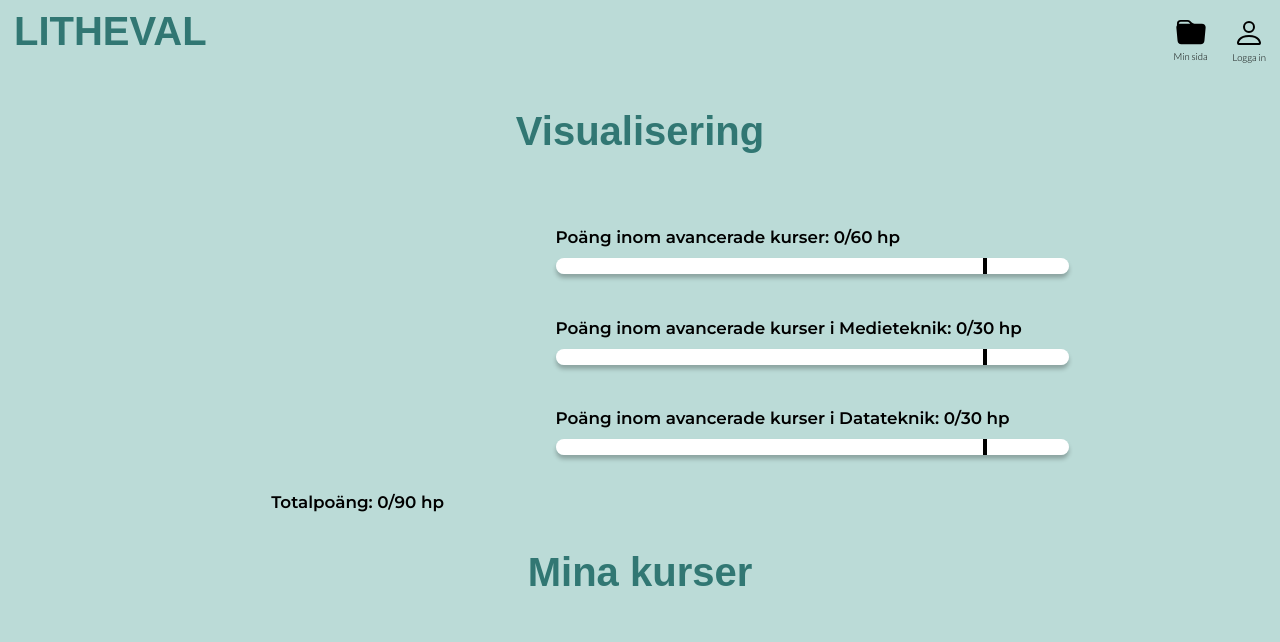
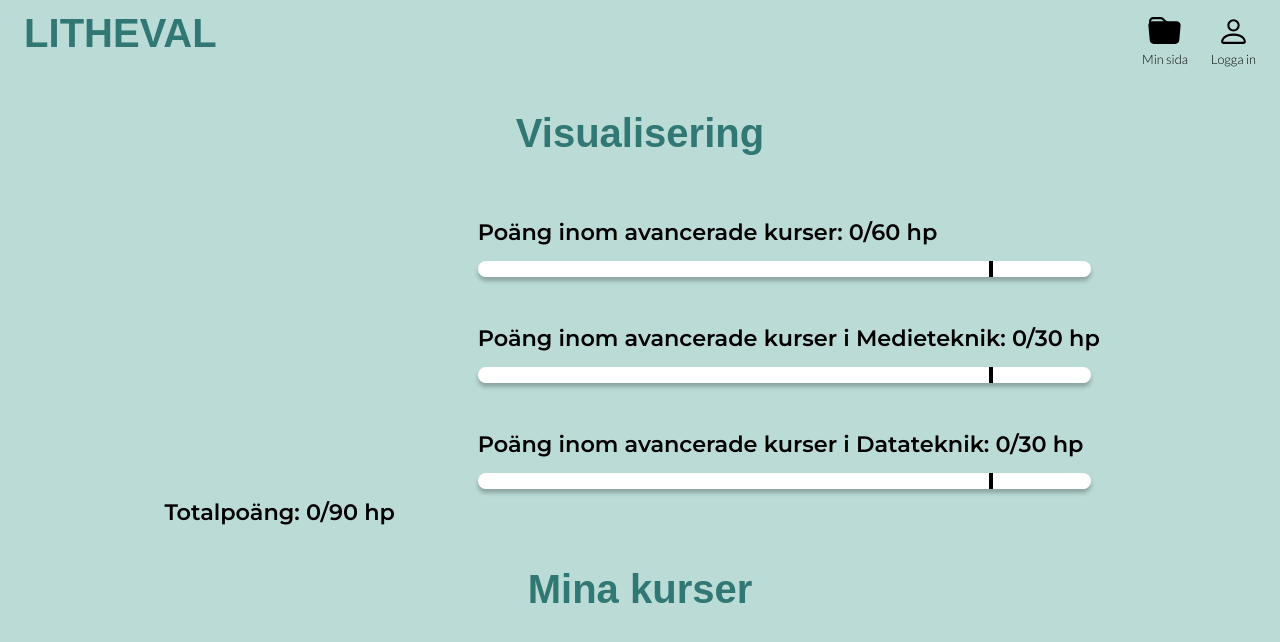
Before and after one commit to jronnefalk/lithe_val, a React (Create React App) app: page /minasidor in a window 1280 px wide. Shown: the top 642 px of the page. Built offline with nearby package versions, Linux system fonts and the light colour scheme; no server answers; some icons are missing; a web font is replaced by a local one.

Commit message:
Lite pill

```diff
--- a/src/App.js
+++ b/src/App.js
@@ -77,7 +77,7 @@ export default function App() {
             <span>
               {" "}
               <MenyKnapp onClick={handleClickMyPage}>
-                {isFilled ? <BsFolder size={31} /> : <BsFolderFill size={30} />}
+                {isFilled ? <BsFolder size={33} /> : <BsFolderFill size={33} />}
                 <MenyText>Min sida</MenyText>
               </MenyKnapp>{" "}
             </span>
--- a/src/components/GoogleAuth.js
+++ b/src/components/GoogleAuth.js
@@ -68,13 +68,13 @@ const GoogleAuth = () => {
     <>
       {!loggedIn && (
         <MenyKnapp onClick={googleSignin}>
-          <BsPerson size={32} /> <MenyText>Logga in</MenyText>
+          <BsPerson size={33} /> <MenyText>Logga in</MenyText>
         </MenyKnapp>
       )}
       {loggedIn && (
         <MenyKnapp onClick={googleSignout}>
           {" "}
-          <BsPersonFill size={32} /> <MenyText>Logga ut</MenyText>
+          <BsPersonFill size={33} /> <MenyText>Logga ut</MenyText>
         </MenyKnapp>
       )}
     </>
--- a/src/components/Kurs.js
+++ b/src/components/Kurs.js
@@ -146,12 +146,12 @@ export default function Kurs(props) {
 
         {isInFirebase ? (
           <TaBort onClick={handleDelete}>
-            <BsTrash3Fill size={20} />
+            <BsTrash3Fill size={24} />
           </TaBort>
         ) : (
           <Dropdown>
             <DropdownB>
-              <BsFolderPlus size={20} />
+              <BsFolderPlus size={24} />
             </DropdownB>
             <DropdownMenu>
               <DropdownItem
--- a/src/styles/Container.styled.js
+++ b/src/styles/Container.styled.js
@@ -65,10 +65,11 @@ export const MenyCont = styled.div`
   max-width: 100%;
   flex-direction: row;
   text-decoration: none;
+  margin: 0.8%;
 `;
 export const MinaSidorCont = styled.div`
   margin-left: auto;
-  margin-right: 1%;
+  margin-right: 0.9%;
 `;
 
 // Filter
--- a/src/styles/Knappar.styled.js
+++ b/src/styles/Knappar.styled.js
@@ -63,6 +63,7 @@ export const FlyttaKnappSchema = styled.button`
 
 export const DropdownMenu = styled.div`
   display: none;
+  position: absolute;
   width: 100%;
   box-sizing: border-box;
   padding: 2px 2px;
@@ -74,10 +75,9 @@ export const DropdownMenu = styled.div`
 `;
 
 export const Dropdown = styled.div`
+  position: relative;
   border: none;
-  display: flex;
-  flex-direction: column;
-  align-items: center;
+  display: inline-block; /* Changed display to inline-block */
   cursor: pointer;
 
   &:hover ${DropdownMenu} {
@@ -96,6 +96,7 @@ export const DropdownItem = styled.button`
     background-color: #bbdbd7;
   }
 `;
+
 export const DropdownB = styled.button`
   display: flex;
   align-items: center;
@@ -111,7 +112,6 @@ export const DropdownB = styled.button`
   &:hover {
     background-color: #f3f3f0;
   }
-
   ${Dropdown}:hover & {
     background-color: #f3f3f0;
   }
--- a/src/styles/Text.styled.js
+++ b/src/styles/Text.styled.js
@@ -10,7 +10,7 @@ export const Text = styled.p`
 // Standard text för alla rubriker på sidan
 export const Titel = styled.h1`
   font-family: "Montserrat", sans-serif;
-  font-size: 1.05rem;
+  font-size: 1.4rem;
 `;
 //Texten som syns när man har tryckt på läs mer
 export const TextUnderLäsMer = styled(Text)`
@@ -38,7 +38,7 @@ export const LäsMerText = styled(Text)`
 
 // texten som ligger på lägg till knappen i droppdown
 export const InfoTextKnapp = styled(Text)`
-  font-size: 85%;
+  font-size: 90%;
   color: black;
   text-decoration: none;
   margin-bottom: 8px;
@@ -70,7 +70,7 @@ export const RubrikHemsida = styled.h1`
 //Text på menyknapparna
 export const MenyText = styled.p`
   font-family: "Lato", sans-serif;
-  font-size: 0.6rem;
+  font-size: 0.8rem;
   margin-top: 0;
 `;
 
@@ -91,7 +91,7 @@ export const RubrikProgressbar = styled(Titel)`
 `;
 // Minimumkraven
 export const BubbleText = styled(Text)`
-  font-size: 80%;
+  font-size: 0.9rem%;
 `;
 
 //Schema
@@ -121,7 +121,7 @@ export const SchemaTextUtbildningsnivå = styled(TextUtbildningsnivå)`
 //Filter
 //Rubrik i filtret
 export const FilterHeader = styled(Titel)`
-  font-size: 0.8rem;
+  font-size: 1rem;
 `;
 // texten till alla andra alternativ i Filter
 export const FilterText = styled(Text)`
```
